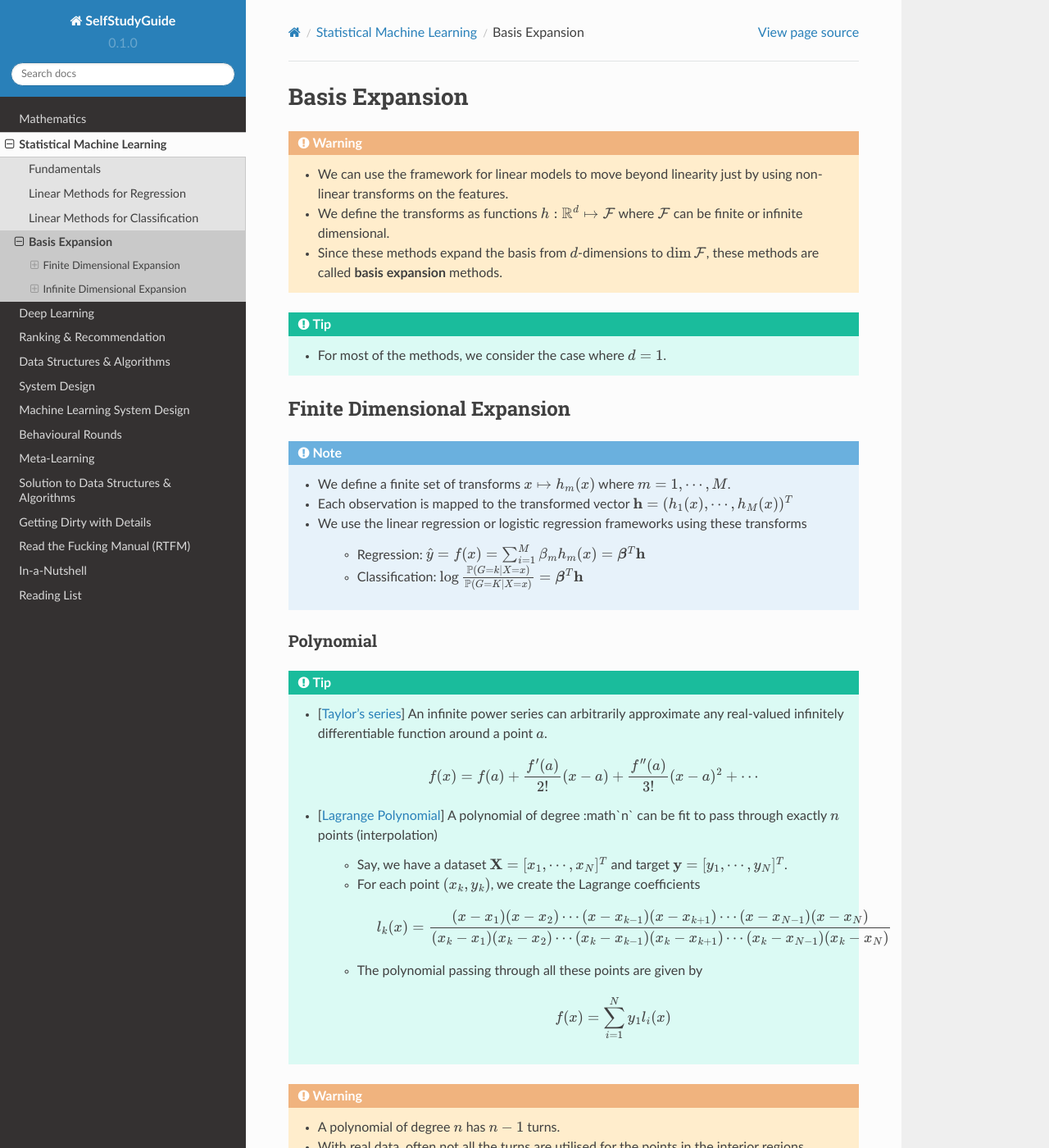
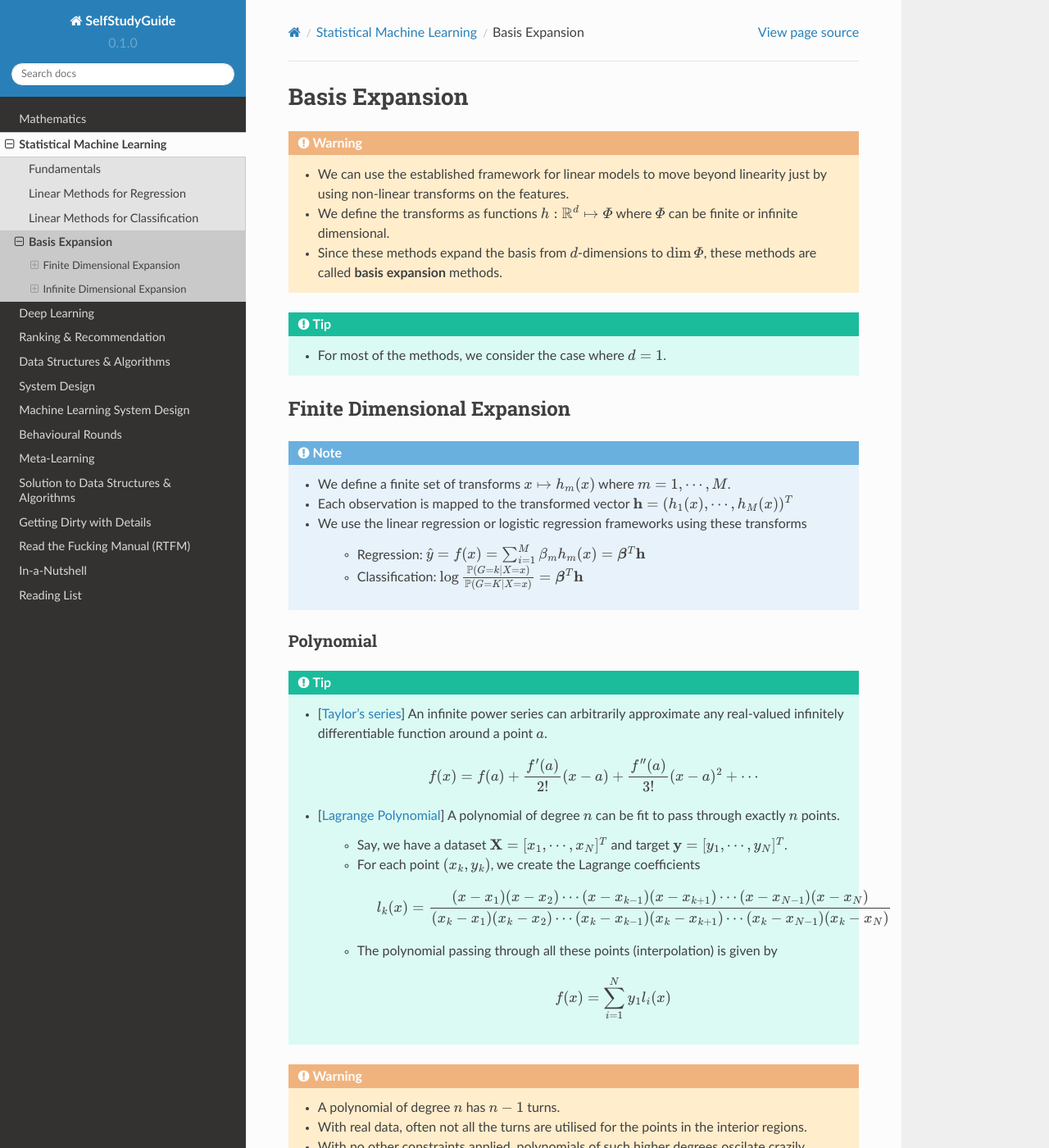
Before and after one commit to uselesstechjunks/leetcode, a Sphinx documentation site: the page built from docs/source/ml/basisexp.rst, in a window 1280 px wide and 1400 px high. Shown: the whole window at 82% size. Built offline with Sphinx 7.4.7 and the Read the Docs theme 2.0.0, drawn with Linux system fonts in a browser that asks for light colours; some of the changed text lies outside the part shown.

Commit message:
Update basisexp.rst

```diff
--- a/docs/source/ml/basisexp.rst
+++ b/docs/source/ml/basisexp.rst
@@ -2,9 +2,9 @@
 Basis Expansion
 ##################################################################################
 .. warning::
-	* We can use the framework for linear models to move beyond linearity just by using non-linear transforms on the features.
-	* We define the transforms as functions :math:`h:\mathbb{R}^d\mapsto\mathcal{F}` where :math:`\mathcal{F}` can be finite or infinite dimensional.
-	* Since these methods expand the basis from :math:`d`-dimensions to :math:`\dim\mathcal{F}`, these methods are called **basis expansion** methods.
+	* We can use the established framework for linear models to move beyond linearity just by using non-linear transforms on the features.
+	* We define the transforms as functions :math:`h:\mathbb{R}^d\mapsto\mathcal{\Phi}` where :math:`\mathcal{\Phi}` can be finite or infinite dimensional.
+	* Since these methods expand the basis from :math:`d`-dimensions to :math:`\dim\mathcal{\Phi}`, these methods are called **basis expansion** methods.
 
 .. tip::
 	* For most of the methods, we consider the case where :math:`d=1`.
@@ -26,13 +26,13 @@ Polynomial
 	* [`Taylor's series <https://en.wikipedia.org/wiki/Taylor_series>`_] An infinite power series can arbitrarily approximate any real-valued infinitely differentiable function around a point :math:`a`.
 
 		.. math:: f(x)=f(a)+\frac{f'(a)}{2!}(x-a)+\frac{f''(a)}{3!}(x-a)^2+\cdots
-	* [`Lagrange Polynomial <https://en.wikipedia.org/wiki/Lagrange_polynomial>`_] A polynomial of degree :math`n` can be fit to pass through exactly :math:`n` points (interpolation)
+	* [`Lagrange Polynomial <https://en.wikipedia.org/wiki/Lagrange_polynomial>`_] A polynomial of degree :math:`n` can be fit to pass through exactly :math:`n` points.
 
 		* Say, we have a dataset :math:`\mathbf{X}=[x_1,\cdots,x_N]^T` and target :math:`\mathbf{y}=[y_1,\cdots,y_N]^T`.
 		* For each point :math:`(x_k,y_k)`, we create the Lagrange coefficients
 
 			.. math:: l_k(x)=\frac{(x-x_1)(x-x_2)\cdots(x-x_{k-1})(x-x_{k+1})\cdots(x-x_{N-1})(x-x_N)}{(x_k-x_1)(x_k-x_2)\cdots(x_k-x_{k-1})(x_k-x_{k+1})\cdots(x_k-x_{N-1})(x_k-x_N)}
-		* The polynomial passing through all these points are given by
+		* The polynomial passing through all these points (interpolation) is given by
 
 			.. math:: f(x)=\sum_{i=1}^N y_1 l_i(x)
 
```
Also changed, not shown: other parts of docs/source/ml/basisexp.rst (+1 -1 lines).
